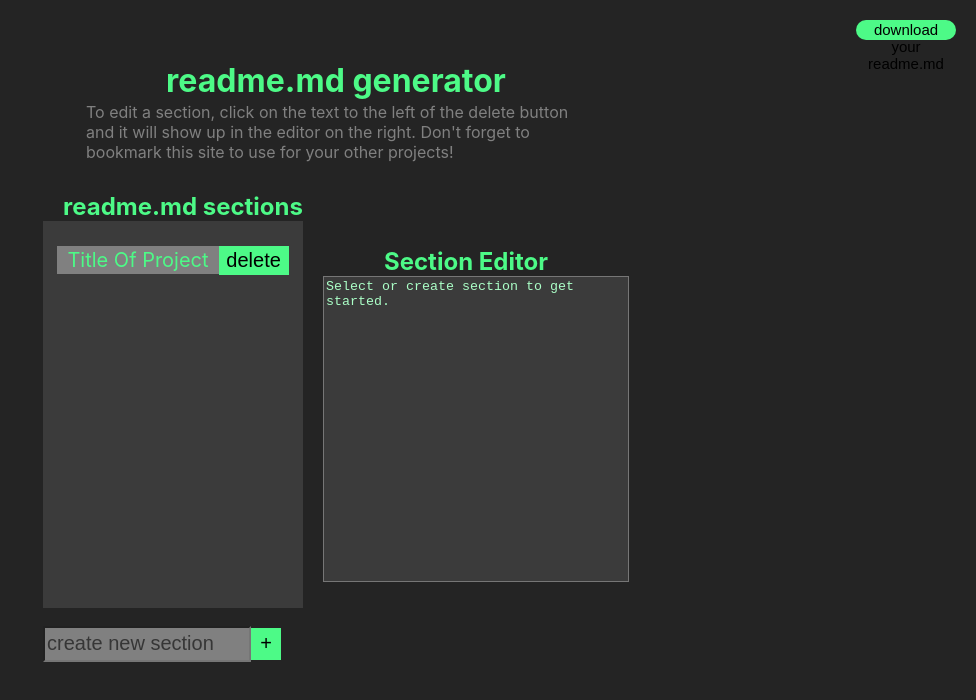
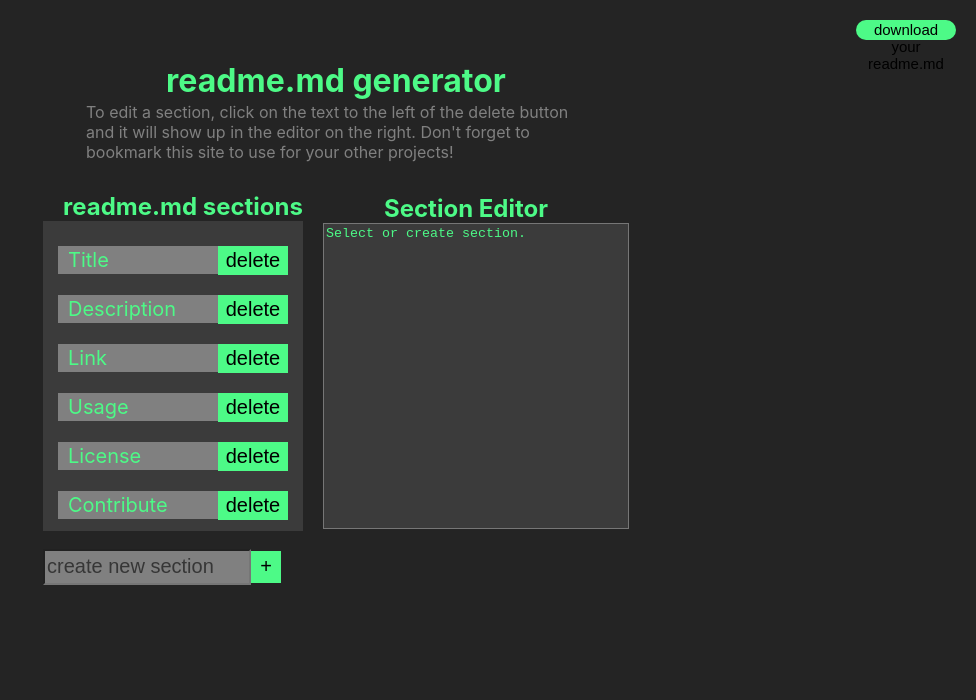
Before and after one commit to BroderickHywell/professional-read-me-generator, a React (Create React App) app: page / in a window 1280 px wide. Shown: the top 700 px of the page, without its empty margins (304-1280 px from the left). Built offline with nearby package versions, Linux system fonts and the light colour scheme.

Commit message:
added more default sections, commented out the markdown preview until other functionality is finished

```diff
--- a/src/App.css
+++ b/src/App.css
@@ -19,6 +19,20 @@
 
 .sections-and-editor {
   display: flex;
+  flex-direction: row;
+  justify-content: center;
+  align-items: center;
+}
+
+#markdown-preview {
+  background-color: #3b3b3b;
+  margin-left: 20px;
+  width: 400px;
+  height: 300px;
+}
+
+.markdown-preview-h2 {
+  margin-left: 80px;
 }
 
 textarea {
@@ -74,6 +88,15 @@ input:focus {
 }
 
 ::-ms-input-placeholder { /* Edge 12 -18 */
+  color: rgb(54, 54, 54);
+}
+
+textarea::placeholder {
+  color: #4dfa87;
+  opacity: 1; /* Firefox */
+}
+
+textarea::-ms-input-placeholder { /* Edge 12 -18 */
   color: rgb(54, 54, 54);
 }
 
@@ -144,6 +167,10 @@ a{
   flex-direction: column;
 }
 
+#section-editor {
+  height: 300px;
+}
+
 #new-section-input {
   width: 200px;
 }
@@ -164,6 +191,7 @@ a{
 }
 
 .section-span {
+  display: inline-block;
   font-size: 20px;
   color: #4dfa87;
   padding: 10px;
@@ -171,7 +199,7 @@ a{
   padding-bottom: 2px;
   background-color: grey;
   margin: 0;
-  height: 20px;
+  width: 140px;
 }
 .section-span:hover {
   background-color: gray;
@@ -194,7 +222,7 @@ a{
   padding: 5px;
   width: 250px;
   align-items: center;
-  height: 377px;
+  height: 300px;
 }
 #new-input-form input {
   background-color: #abffc7;
--- a/src/App.js
+++ b/src/App.js
@@ -1,7 +1,9 @@
 import './App.css'
 function handleForm(event){ event.preventDefault() } // prevents the page from loading when you submit the form
-let markdownContent // defines markdown content to be used later by multiple functions
-let sections = 1
+let markdownContent     // defines markdown content to be used later by multiple functions
+let sections = 6        // variable for creating unique id's for each section
+let sectionContentArr = [] // array for holding the markdown content for each section
+let selectedSection = 0 // variable for keeping track of the section that is selected
 
 // grabs all the data from the page to be put into the readme.md file for the user
 function fetchUserInputData() {
@@ -65,13 +67,26 @@ function addSection(event){
 // function that simply removes sections
 function removeSection(sectionId){
     document.getElementById(sectionId).remove()
+    document.getElementById('section-editor').value = ''
 }
 
 function displayInEditor(sectionId){
   console.log('displaying')
+  selectedSection = sectionId
   let editor = document.getElementById('section-editor')
   editor.value = `## ${document.getElementById(sectionId).querySelector('span').textContent}`
 }
+
+// function updatePreview(selectedId){
+//   console.log('updating preview')
+//   let sectionHeader = document.getElementById(selectedId).querySelector('span').textContent
+//   let sectionHeaderPreview = document.createElement('h3')
+//   sectionHeaderPreview.textContent = sectionHeader
+
+//   let sectionContent = document.getElementById('')
+//   let markdownPreview = document.getElementById('markdown-preview')
+//   markdownPreview.appendChild(sectionHeaderPreview)
+// }
 
 // main function
 function App() {
@@ -81,21 +96,55 @@ function App() {
       <h1>readme.md generator</h1>
       <span className='start-span'>To edit a section, click on the text to the left of the delete button and it will show up in the editor on the right. Don't forget to bookmark this site to use for your other projects!</span>
       <div className='main-content-div'>
-      <h2 className='readme-sections-h2'>readme.md sections</h2>
       <div className='sections-and-editor'>
         {/* sections */}
-        <div id='sections-div'>
-          <div className='single-section-div' id='0'>
-            <span className='section-span' onClick={() => displayInEditor(0)}>Title Of Project</span>
-            <button className='section-button' onClick={() => removeSection(0)}>delete</button>
+        <div>
+          <h2 className='readme-sections-h2'>readme.md sections</h2>
+          <div id='sections-div'>
+            <div className='single-section-div' id='0'>
+              <span className='section-span' onClick={() => displayInEditor(0)}>Title</span>
+              <button className='section-button' onClick={() => removeSection(0)}>delete</button>
+            </div>
+
+            <div className='single-section-div' id='1'>
+              <span className='section-span' onClick={() => displayInEditor(1)}>Description</span>
+              <button className='section-button' onClick={() => removeSection(1)}>delete</button>
+            </div>
+
+            <div className='single-section-div' id='2'>
+              <span className='section-span' onClick={() => displayInEditor(2)}>Link</span>
+              <button className='section-button' onClick={() => removeSection(2)}>delete</button>
+            </div>
+
+            <div className='single-section-div' id='3'>
+              <span className='section-span' onClick={() => displayInEditor(3)}>Usage</span>
+              <button className='section-button' onClick={() => removeSection(3)}>delete</button>
+            </div>
+
+            <div className='single-section-div' id='4'>
+              <span className='section-span' onClick={() => displayInEditor(4)}>License</span>
+              <button className='section-button' onClick={() => removeSection(4)}>delete</button>
+            </div>
+
+            <div className='single-section-div' id='5'>
+              <span className='section-span' onClick={() => displayInEditor(5)}>Contribute</span>
+              <button className='section-button' onClick={() => removeSection(5)}>delete</button>
+            </div>
           </div>
         </div>
 
         {/* text editor */}
         <div className='editor-div'>
           <h2>Section Editor</h2>
-          <textarea id='section-editor' rows="2" cols="25" defaultValue={'Select or create section to get started.'}></textarea>
+          <textarea id='section-editor' rows="2" cols="25" placeholder='Select or create section.'></textarea>
         </div>
+
+        {/* markdown preview */}
+        {/* <div>
+          <h2 className='markdown-preview-h2'>Markdown Preview</h2>
+          <div id='markdown-preview'>
+          </div>
+        </div> */}
       </div>
 
         {/* new section form */}
```
